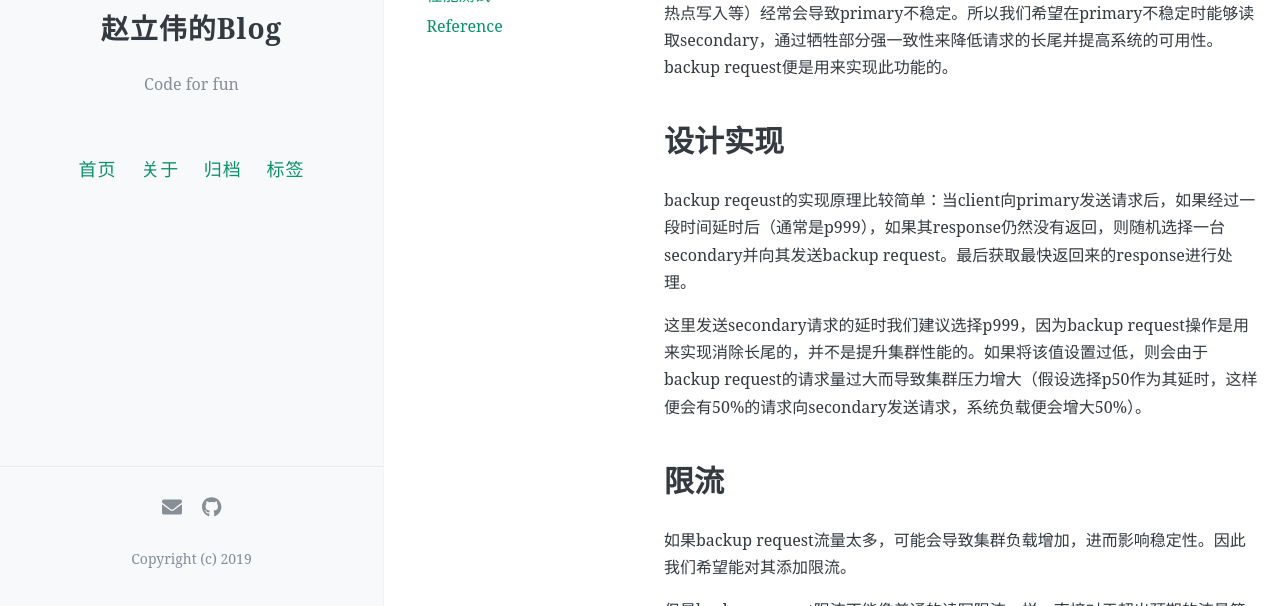
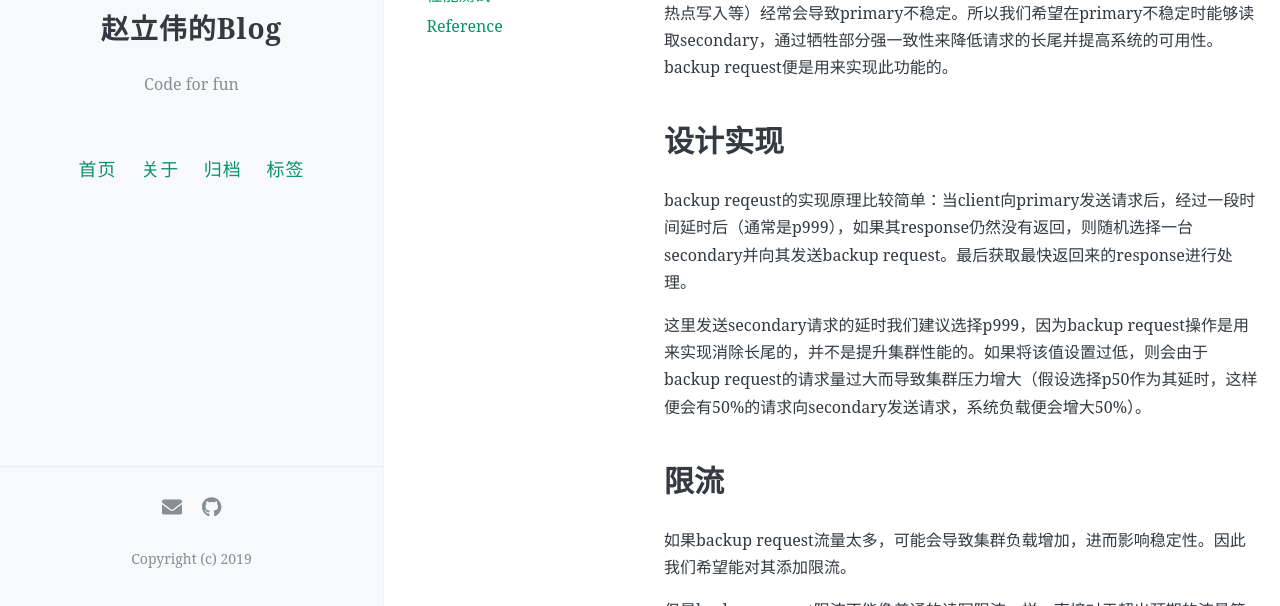
Before and after one commit to levy5307/blog, a Jekyll site: the page built from _posts/2020-07-18-backup-request.md, in a window 1280 px wide and 900 px high, cut to the strip 294-900 px from the top of the window. Built offline with Jekyll 4.4.1, drawn with Linux system fonts in a browser that asks for light colours; comment, search, counter and statistics services are not loaded; some of the changed text lies outside the part shown.

Commit message:
update backup request

```diff
--- a/_posts/2020-07-18-backup-request.md
+++ b/_posts/2020-07-18-backup-request.md
@@ -13,7 +13,7 @@ toc: true
 
 # 设计实现
 
-backup reqeust的实现原理比较简单：当client向primary发送请求后，如果经过一段时间延时后（通常是p999），如果其response仍然没有返回，则随机选择一台secondary并向其发送backup request。最后获取最快返回来的response进行处理。
+backup reqeust的实现原理比较简单：当client向primary发送请求后，经过一段时间延时后（通常是p999），如果其response仍然没有返回，则随机选择一台secondary并向其发送backup request。最后获取最快返回来的response进行处理。
 
 这里发送secondary请求的延时我们建议选择p999，因为backup request操作是用来实现消除长尾的，并不是提升集群性能的。如果将该值设置过低，则会由于backup request的请求量过大而导致集群压力增大（假设选择p50作为其延时，这样便会有50%的请求向secondary发送请求，系统负载便会增大50%）。
 
```
Also changed, not shown: other parts of _posts/2020-07-18-backup-request.md (+2 -0 lines), _posts/2019-12-18-backup-request-investigation.md (renamed from _posts/2019-12-18-backup-request-client.md, +19 -3 lines).
